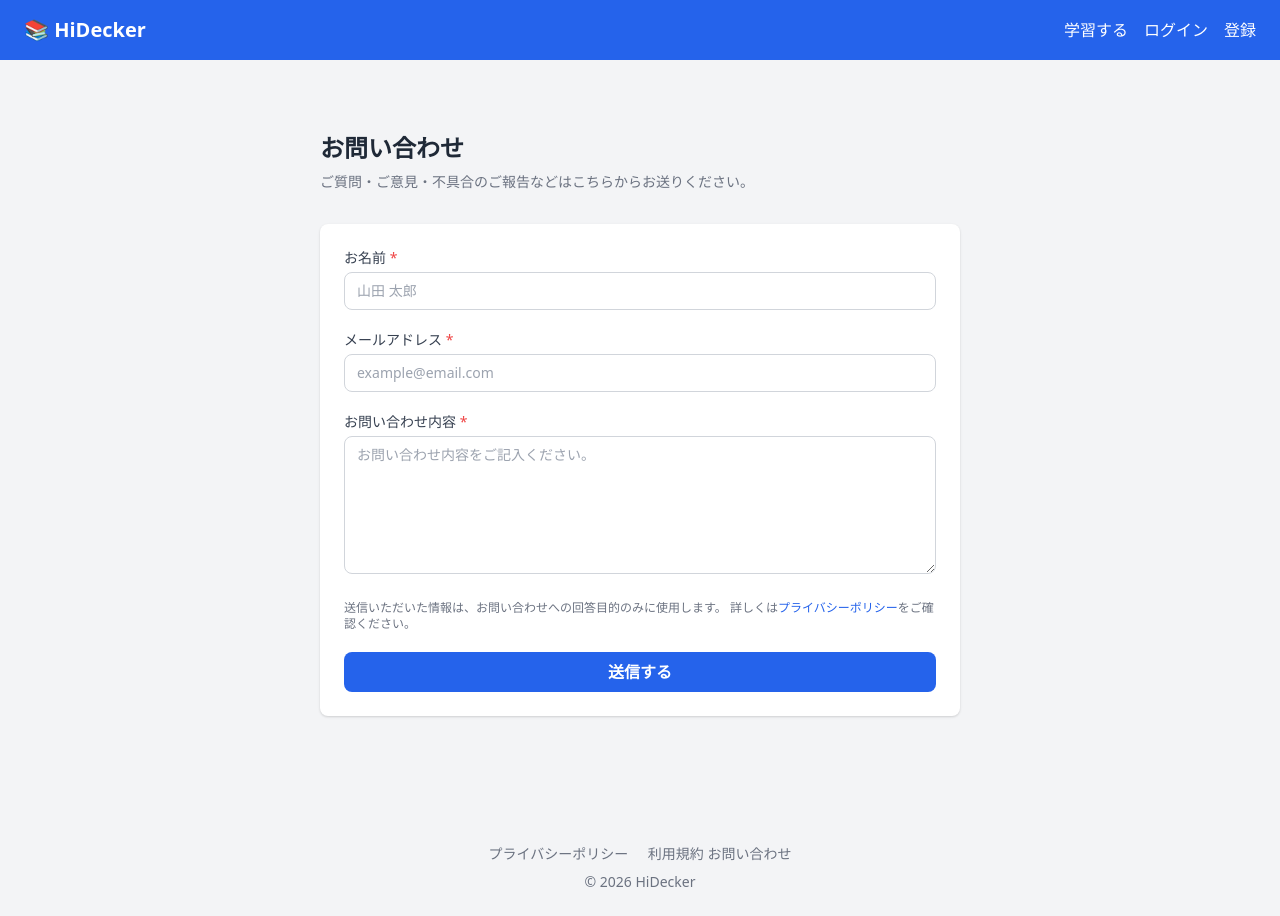
After one commit to kenichikawaguchi/flashcardapp, a Flask app: page /contact in a window 1280 px wide. The commit adds this page. Run offline with Flask 3, Linux system fonts and the light colour scheme.

Commit message:
feat: お問い合わせページを追加

```diff
--- a/app/routes.py
+++ b/app/routes.py
@@ -1,5 +1,6 @@
 import json
 import random
+import os
 
 from flask import Blueprint, render_template, redirect, url_for, request, flash, current_app
 from flask_login import login_user, logout_user, login_required, current_user
@@ -312,3 +313,25 @@ def exam_detail(exam_id):
      .order_by(Question.category).all()
     total = Question.query.filter_by(exam=info['exam_key']).count()
     return render_template('exam_detail.html', info=info, exam_id=exam_id, categories=categories, total=total)
+
+@main.route('/contact', methods=['GET', 'POST'])
+def contact():
+    sent = False
+    if request.method == 'POST':
+        name = request.form.get('name', '')
+        email = request.form.get('email', '')
+        message = request.form.get('message', '')
+        # Resendでメール送信
+        import resend
+        resend.api_key = os.environ.get('RESEND_API_KEY')
+        try:
+            resend.Emails.send({
+                'from': os.environ.get('RESEND_FROM_EMAIL'),
+                'to': 'info@hidecker.com',
+                'subject': f'【HiDecker お問い合わせ】{name}様より',
+                'html': f'<p><b>お名前：</b>{name}</p><p><b>メールアドレス：</b>{email}</p><p><b>内容：</b><br>{message}</p>'
+            })
+            sent = True
+        except Exception:
+            sent = True  # エラーでもユーザには送信完了を表示
+    return render_template('contact.html', sent=sent)
--- a/app/templates/base.html
+++ b/app/templates/base.html
@@ -36,6 +36,7 @@
     <footer class="text-center text-gray-500 text-sm py-6 mt-8">
         <a href="/privacy" class="hover:underline mr-4">プライバシーポリシー</a>
         <a href="/terms" class="hover:underline">利用規約</a>
+        <a href="{{ url_for('main.contact') }}" class="hover:underline">お問い合わせ</a>
         <p class="mt-2">© 2026 HiDecker</p>
     </footer>
 </body>
--- /dev/null
+++ b/app/templates/contact.html
@@ -0,0 +1,53 @@
+{% extends "base.html" %}
+
+{% block title %}お問い合わせ - HiDecker{% endblock %}
+
+{% block content %}
+<div class="max-w-2xl mx-auto px-4 py-10">
+  <h1 class="text-2xl font-bold text-gray-800 mb-2">お問い合わせ</h1>
+  <p class="text-gray-500 mb-8 text-sm">ご質問・ご意見・不具合のご報告などはこちらからお送りください。</p>
+
+  {% if sent %}
+  <div class="bg-green-50 border border-green-200 rounded-lg p-6 text-center">
+    <div class="text-4xl mb-3">✅</div>
+    <p class="text-green-700 font-bold text-lg">お問い合わせを受け付けました</p>
+    <p class="text-green-600 text-sm mt-2">内容を確認の上、ご返信いたします。</p>
+    <a href="{{ url_for('main.index') }}" class="inline-block mt-4 px-6 py-2 bg-blue-600 text-white rounded-lg text-sm hover:bg-blue-700">トップページへ戻る</a>
+  </div>
+
+  {% else %}
+  <form method="POST" action="{{ url_for('main.contact') }}" class="bg-white rounded-lg shadow p-6 space-y-5">
+    <div>
+      <label class="block text-sm font-medium text-gray-700 mb-1">お名前 <span class="text-red-500">*</span></label>
+      <input type="text" name="name" required maxlength="100"
+        class="w-full border border-gray-300 rounded-lg px-3 py-2 text-sm focus:outline-none focus:ring-2 focus:ring-blue-400"
+        placeholder="山田 太郎">
+    </div>
+
+    <div>
+      <label class="block text-sm font-medium text-gray-700 mb-1">メールアドレス <span class="text-red-500">*</span></label>
+      <input type="email" name="email" required maxlength="200"
+        class="w-full border border-gray-300 rounded-lg px-3 py-2 text-sm focus:outline-none focus:ring-2 focus:ring-blue-400"
+        placeholder="example@email.com">
+    </div>
+
+    <div>
+      <label class="block text-sm font-medium text-gray-700 mb-1">お問い合わせ内容 <span class="text-red-500">*</span></label>
+      <textarea name="message" required rows="6" maxlength="2000"
+        class="w-full border border-gray-300 rounded-lg px-3 py-2 text-sm focus:outline-none focus:ring-2 focus:ring-blue-400"
+        placeholder="お問い合わせ内容をご記入ください。"></textarea>
+    </div>
+
+    <p class="text-xs text-gray-500">
+      送信いただいた情報は、お問い合わせへの回答目的のみに使用します。
+      詳しくは<a href="{{ url_for('main.privacy') }}" class="text-blue-600 hover:underline">プライバシーポリシー</a>をご確認ください。
+    </p>
+
+    <button type="submit"
+      class="w-full bg-blue-600 hover:bg-blue-700 text-white font-bold py-2 px-4 rounded-lg transition">
+      送信する
+    </button>
+  </form>
+  {% endif %}
+</div>
+{% endblock %}
```
